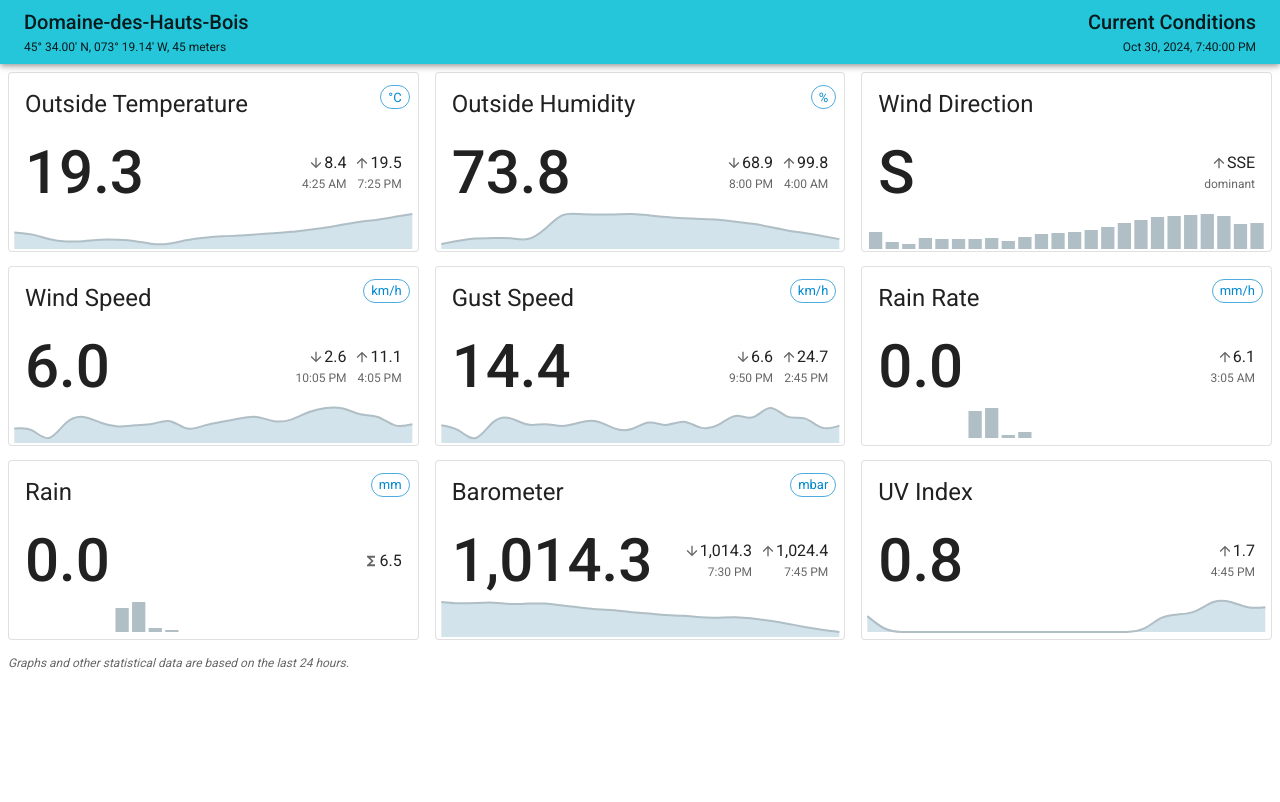
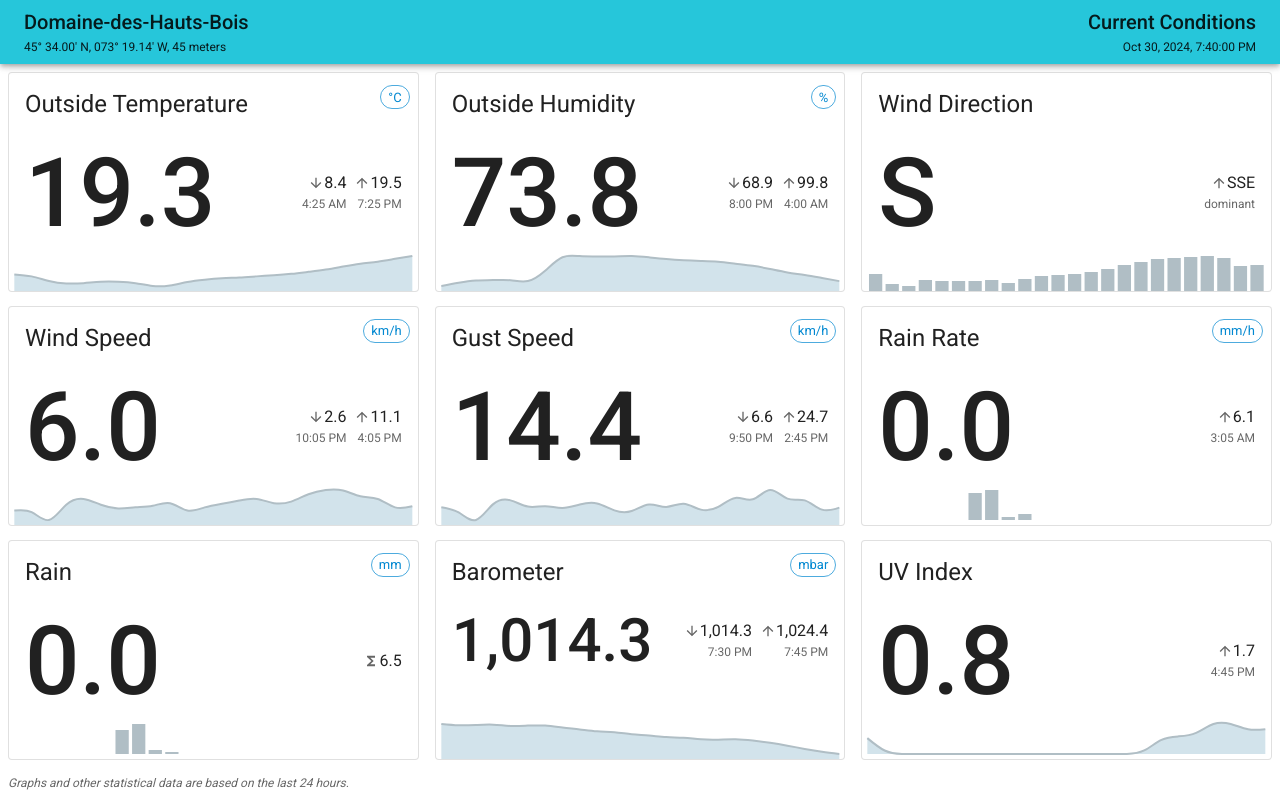
Before and after one commit to bourquep/weewx-me.teo, a Next.js app: page / in a window 1280 px wide. Built offline with nearby package versions, Linux system fonts and the light colour scheme; what @mui/material-nextjs would draw is missing.

Commit message:
style: Display the main metrics with a bigger font
When the metric is small enough to fit. If not, use a slightly smaller font size.

```diff
--- a/src/components/MetricCard.tsx
+++ b/src/components/MetricCard.tsx
@@ -87,16 +87,17 @@ export default function MetricCard({
   const formattedSumValue = formatNumber(sumValue);
 
   return (
-    <Card variant="outlined" sx={{ height: '100%' }}>
+    <Card variant="outlined" sx={{ height: '100%', display: 'flex', flexDirection: 'column' }}>
       <CardHeader
         title={cardTitle}
         action={metricUnit.length > 0 && <Chip variant="outlined" size="small" color="info" label={metricUnit} />}
       />
-      <CardContent sx={{ paddingY: 0 }}>
+
+      <CardContent sx={{ paddingY: 0, flexGrow: 1 }}>
         {/* Current value + min/max/sum */}
         <Stack direction="row" alignItems="center" spacing={1}>
           {/* Current value */}
-          <Typography variant="h2" sx={{ fontWeight: '500' }}>
+          <Typography variant={(formattedCurrentValue?.length ?? 0) < 5 ? 'h1' : 'h2'} sx={{ fontWeight: '500' }}>
             {formattedCurrentValue}
           </Typography>
 
```
